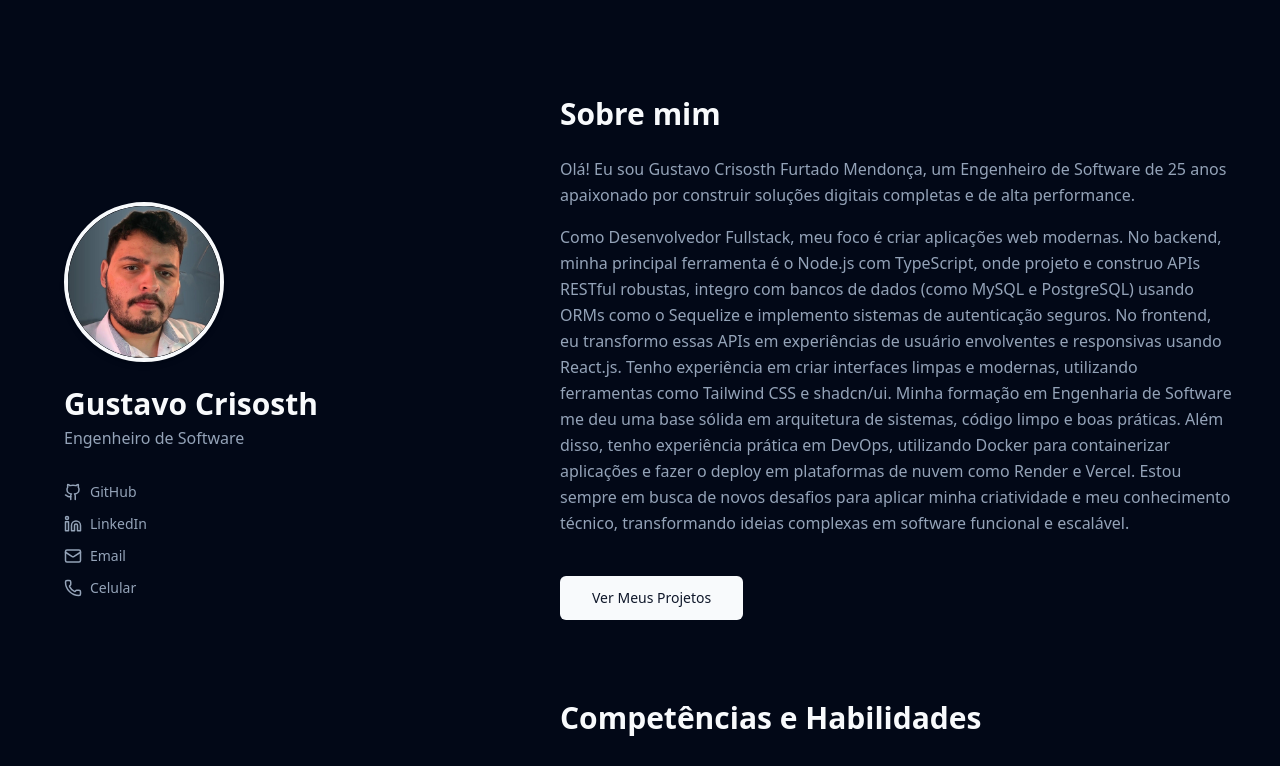
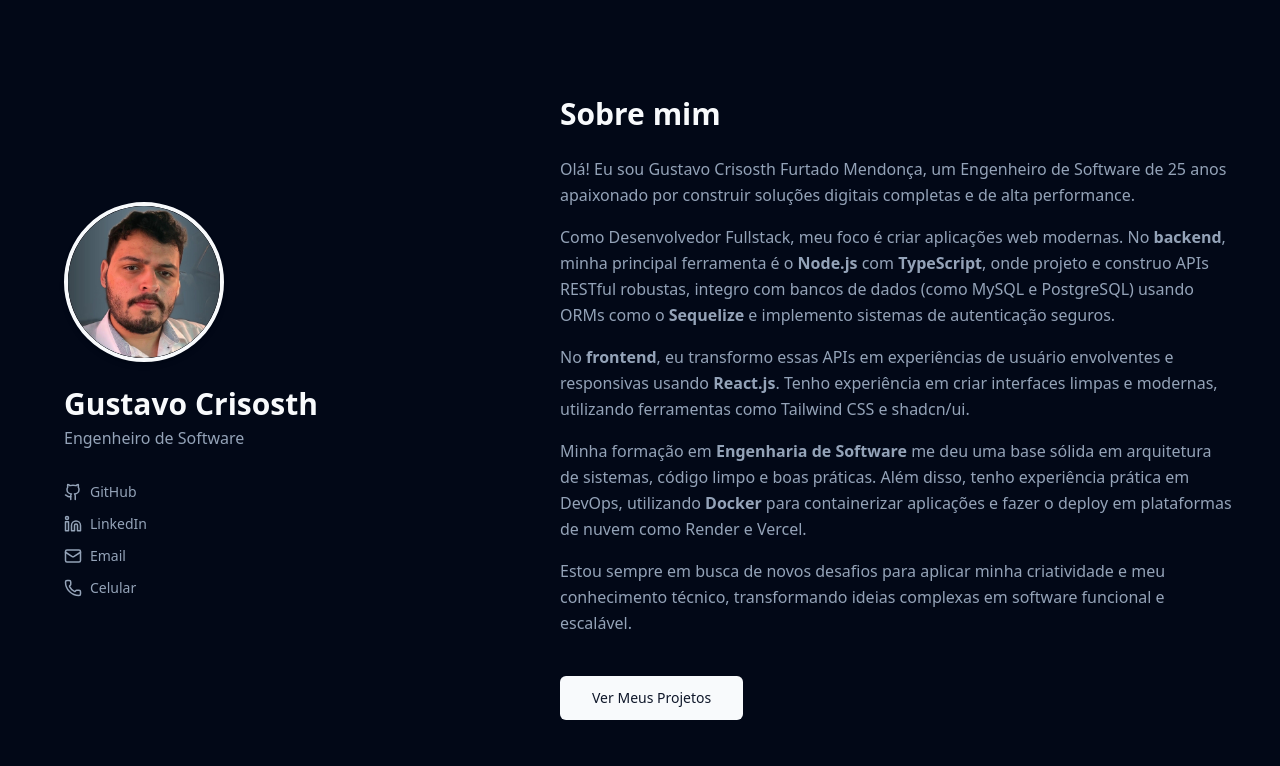
Before and after one commit to GustavoCrisosth/Project---Portfolio, a React (Vite) app in the folder frontend/: page / in a window 1280 px wide. Shown: the top 766 px of the page. Built offline with nearby package versions, Linux system fonts and the light colour scheme.

Commit message:
sobre mim att

```diff
--- a/frontend/src/pages/Home.tsx
+++ b/frontend/src/pages/Home.tsx
@@ -144,17 +144,24 @@ export function Home() {
                         Olá! Eu sou Gustavo Crisosth Furtado Mendonça,
                         um Engenheiro de Software de 25 anos apaixonado por construir soluções digitais completas e de alta performance.
                     </p>
+
                     <p className="mt-4 text-muted-foreground leading-relaxed">
-                        Como Desenvolvedor Fullstack, meu foco é criar aplicações web modernas. No backend,
-                        minha principal ferramenta é o Node.js com TypeScript, onde projeto e construo APIs RESTful robustas,
-                        integro com bancos de dados (como MySQL e PostgreSQL) usando ORMs como o Sequelize e implemento sistemas de autenticação seguros.
+                        Como Desenvolvedor Fullstack, meu foco é criar aplicações web modernas. No <strong>backend</strong>,
+                        minha principal ferramenta é o <strong>Node.js</strong> com <strong>TypeScript</strong>, onde projeto e construo APIs RESTful robustas,
+                        integro com bancos de dados (como MySQL e PostgreSQL) usando ORMs como o <strong>Sequelize</strong> e implemento sistemas de autenticação seguros.
+                    </p>
 
-                        No frontend, eu transformo essas APIs em experiências de usuário envolventes e responsivas usando React.js.
+                    <p className="mt-4 text-muted-foreground leading-relaxed">
+                        No <strong>frontend</strong>, eu transformo essas APIs em experiências de usuário envolventes e responsivas usando <strong>React.js</strong>.
                         Tenho experiência em criar interfaces limpas e modernas, utilizando ferramentas como Tailwind CSS e shadcn/ui.
+                    </p>
 
-                        Minha formação em Engenharia de Software me deu uma base sólida em arquitetura de sistemas, código limpo e boas práticas.
-                        Além disso, tenho experiência prática em DevOps, utilizando Docker para containerizar aplicações e fazer o deploy em plataformas de nuvem como Render e Vercel.
+                    <p className="mt-4 text-muted-foreground leading-relaxed">
+                        Minha formação em <strong>Engenharia de Software</strong> me deu uma base sólida em arquitetura de sistemas, código limpo e boas práticas.
+                        Além disso, tenho experiência prática em DevOps, utilizando <strong>Docker</strong> para containerizar aplicações e fazer o deploy em plataformas de nuvem como Render e Vercel.
 
+                    </p>
+                    <p className="mt-4 text-muted-foreground leading-relaxed">
                         Estou sempre em busca de novos desafios para aplicar minha criatividade e meu conhecimento técnico,
                         transformando ideias complexas em software funcional e escalável.
                     </p>
```
